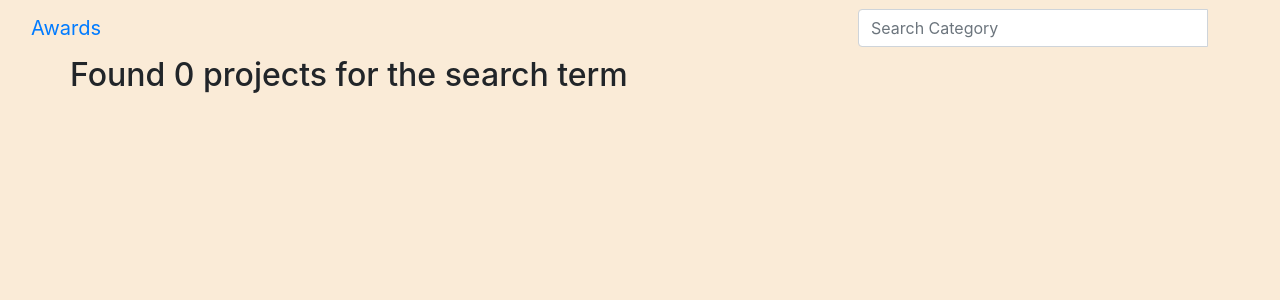
After one commit to Leina33/projects, a Django app: template awardsapp/templates/search.html in a window 1280 px wide. The commit adds this page. Shown: the top 300 px of the page. Run offline with Django 3.2, Linux system fonts and the light colour scheme; the template is opened without the code that fills it, so the values that code supplies are empty; some libraries are stand-ins or nearby versions.

Commit message:
create the search file where users can search the projects by title they want

```diff
--- a/awardsapp/templates/navbar.html
+++ b/awardsapp/templates/navbar.html
@@ -1,17 +1,23 @@
-<!DOCTYPE html>
-<html lang="en">
-<head>
-
-  <meta charset="utf-8">
-  <meta name="viewport" content="width=device-width, initial-scale=1">
-</head>
-<body>
-<nav class="navbar navbar-inverse">
+<nav class="navbar navbar-default" role="navigation">
   <div class="container-fluid">
     <div class="navbar-header">
+      <a class="navbar-brand" href="{% url 'homePage' %}">Awards</a>
+    </div>
 
+    <!-- Adding a search form  -->
+    <div class="col-sm-4 col-md-4 navbar-right">
+
+      <form class="navbar-form" role="search" action="{% url 'search_results' %}">
+
+        <div class="input-group">
+          <input type="text" class="form-control" placeholder="Search Category" name="Projects">
+          <div class="input-group-btn">
+            <button class="btn btn-default" type="submit"><i class="glyphicon glyphicon-search"></i></button>
+          </div>
+        </div>
+
+      </form>
     </div>
+    <!-- search form end -->
   </div>
 </nav>
-</body>
-</html>
--- /dev/null
+++ b/awardsapp/templates/search.html
@@ -0,0 +1,25 @@
+{%extends 'base.html'%}
+{% block content %}
+<div class="container">
+
+  <div class="row">
+    {% if projects%}
+      <h2>Found {{ Projects|length }} of searched term {{message}}</h2>
+    {% else %}
+      <h2> Found 0 projects for the search term {{message}}</h2>
+    {% endif %}
+
+  </div>
+
+  <div class="row">
+
+  {% if projects %}
+    {% for article in articles %}
+      <div class="col-sm-6 col-md-3">
+          <h1>{{projects.title}}</h1>
+      </div>
+    {% endfor %}
+  {% endif %}
+  </div>
+</div>
+{% endblock %}
```
